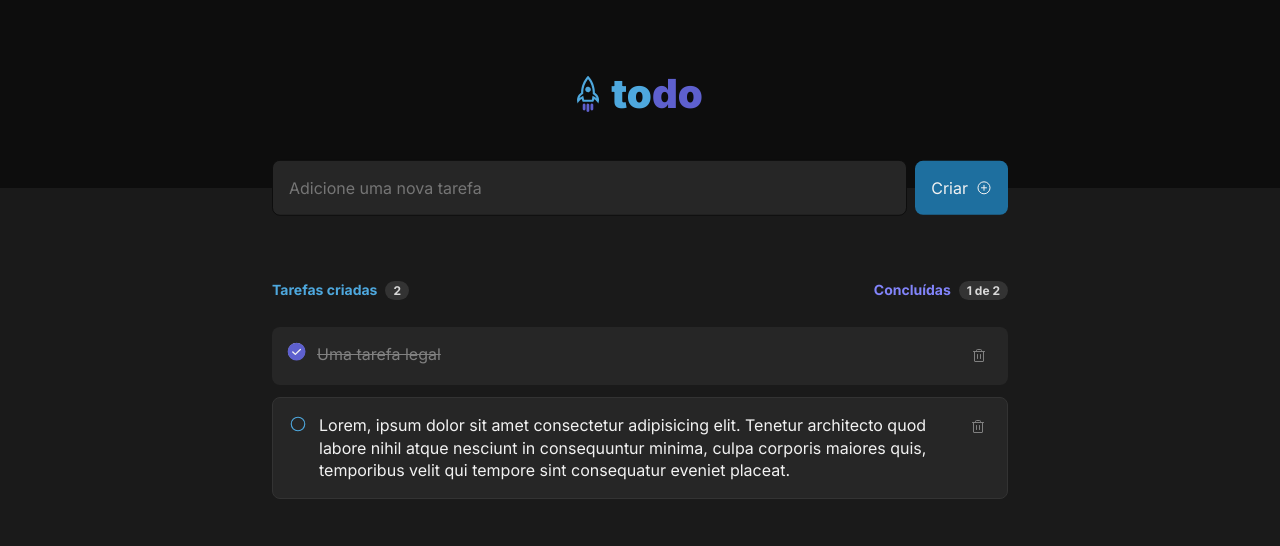
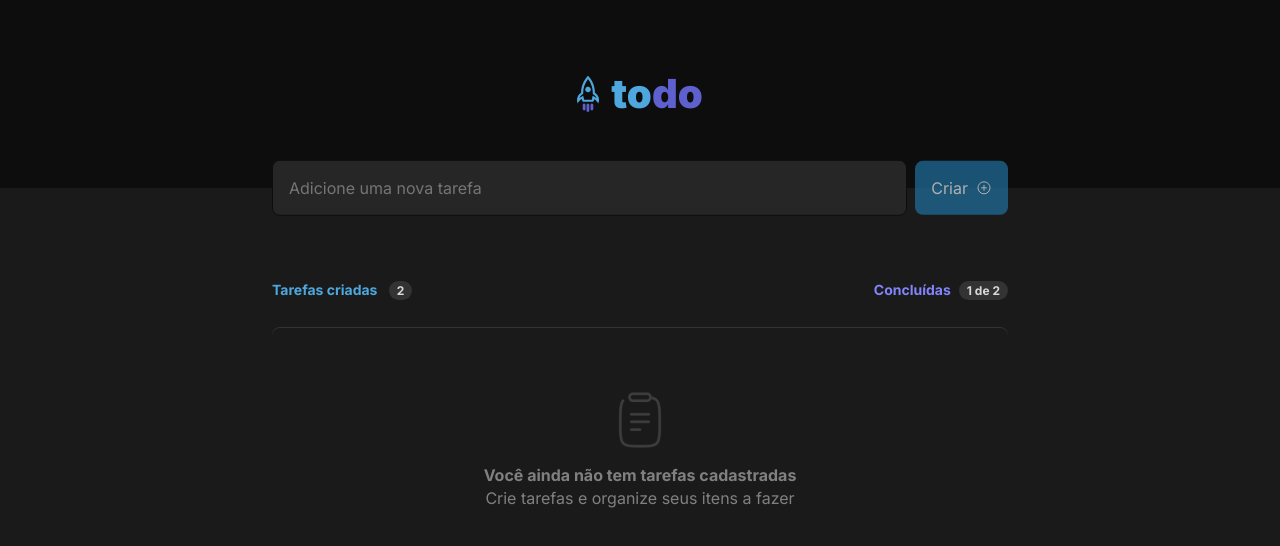
Before and after one commit to devgustavosantos/to-do-list, a React (Vite) app: page / in a window 1280 px wide. Shown: the top 546 px of the page. Built offline with nearby package versions, Linux system fonts and the light colour scheme.

Commit message:
feat: creates the functionality of adding a task

```diff
--- a/src/components/Input/index.tsx
+++ b/src/components/Input/index.tsx
@@ -1,19 +1,30 @@
 import { PlusCircle } from 'phosphor-react';
 
 import styles from './styles.module.css';
+import { InputProps } from './types';
+import { useInput } from './useInput';
 
-export function Input() {
+export function Input({ onAddNewTask }: InputProps) {
+  const { handleAddNewTask, handleNewTask, isButtonAddDisabled, newTask } =
+    useInput({ onAddNewTask });
+
   return (
-    <div className={styles.input}>
+    <form className={styles.input}>
       <input
         type="text"
         placeholder="Adicione uma nova tarefa"
         className={styles.entry}
+        value={newTask}
+        onChange={handleNewTask}
       />
-      <button className={styles['button-add']}>
+      <button
+        className={styles['button-add']}
+        disabled={isButtonAddDisabled}
+        onClick={handleAddNewTask}
+      >
         Criar
         <PlusCircle />
       </button>
-    </div>
+    </form>
   );
 }
--- a/src/components/Input/styles.module.css
+++ b/src/components/Input/styles.module.css
@@ -33,6 +33,11 @@
   transition: background-color 0.4s;
 }
 
-.input > .button-add:hover {
+.button-add:disabled {
+  filter: opacity(0.7);
+  cursor: not-allowed;
+}
+
+.button-add:not(:disabled):hover {
   background-color: var(--blue);
 }
--- /dev/null
+++ b/src/components/Input/types.ts
@@ -0,0 +1,5 @@
+import { TaskProps } from '../../types/Task';
+
+export type InputProps = {
+  onAddNewTask: (task: TaskProps) => void;
+};
--- /dev/null
+++ b/src/components/Input/useInput.ts
@@ -0,0 +1,30 @@
+import { ChangeEvent, FormEvent, useState } from 'react';
+
+import { TaskProps } from '../../types/Task';
+import { InputProps } from './types';
+
+export function useInput({ onAddNewTask }: InputProps) {
+  const [newTask, setNewTask] = useState('');
+
+  function handleNewTask(event: ChangeEvent<HTMLInputElement>) {
+    setNewTask(event.target.value);
+  }
+
+  function handleAddNewTask(event: FormEvent) {
+    event.preventDefault();
+
+    const newTaskToAdd: TaskProps = {
+      id: crypto.randomUUID(),
+      content: newTask.trim(),
+      status: 'in progress',
+    };
+
+    onAddNewTask(newTaskToAdd);
+
+    setNewTask('');
+  }
+
+  const isButtonAddDisabled = newTask.trim() === '';
+
+  return { handleAddNewTask, handleNewTask, isButtonAddDisabled, newTask };
+}
--- a/src/components/Main/index.tsx
+++ b/src/components/Main/index.tsx
@@ -3,31 +3,29 @@ import { Input } from '../Input';
 import { Summary } from '../Summary';
 import { Task } from '../Task';
 import styles from './styles.module.css';
+import { useMain } from './useMain';
 
 export function Main() {
-  const tasks: string[] = ['1'];
+  const { addNewTask, tasks } = useMain();
 
   return (
     <main className={styles.main}>
-      <Input />
+      <Input onAddNewTask={addNewTask} />
       <section className={styles['tasks-container']}>
         <Summary
           total={2}
           completed={1}
         />
         {tasks.length === 0 && <Empty />}
-        {tasks.length !== 0 && (
-          <>
+        {tasks.length !== 0 &&
+          tasks.map(task => (
             <Task
-              content="Uma tarefa legal"
-              status="completed"
+              id={task.id}
+              key={task.id}
+              content={task.content}
+              status={task.status}
             />
-            <Task
-              content="Lorem, ipsum dolor sit amet consectetur adipisicing elit. Tenetur architecto quod labore nihil atque nesciunt in consequuntur minima, culpa corporis maiores quis, temporibus velit qui tempore sint consequatur eveniet placeat."
-              status="in progress"
-            />
-          </>
-        )}
+          ))}
       </section>
     </main>
   );
--- /dev/null
+++ b/src/components/Main/useMain.ts
@@ -0,0 +1,13 @@
+import { useState } from 'react';
+
+import { TaskProps } from '../../types/Task';
+
+export function useMain() {
+  const [tasks, setTasks] = useState<TaskProps[]>([]);
+
+  function addNewTask(task: TaskProps) {
+    setTasks(state => [task, ...state]);
+  }
+
+  return { addNewTask, tasks };
+}
--- a/src/components/Summary/index.tsx
+++ b/src/components/Summary/index.tsx
@@ -9,7 +9,7 @@ export function Summary({ total, completed }: SummaryProps) {
   return (
     <div className={styles.summary}>
       <p className={styles.created}>
-        Tarefas criadas<strong className={styles.emphasis}>{total}</strong>
+        Tarefas criadas <strong className={styles.emphasis}>{total}</strong>
       </p>
       <p className={styles.complete}>
         Concluídas
--- a/src/components/Task/index.tsx
+++ b/src/components/Task/index.tsx
@@ -1,11 +1,7 @@
 import { CheckCircle, Circle, Trash } from 'phosphor-react';
 
+import { TaskProps } from '../../types/Task';
 import styles from './styles.module.css';
-
-type TaskProps = {
-  content: string;
-  status: 'completed' | 'in progress';
-};
 
 export function Task({ content, status }: TaskProps) {
   const taskClassName =
--- /dev/null
+++ b/src/types/Task.ts
@@ -0,0 +1,5 @@
+export type TaskProps = {
+  id: string;
+  content: string;
+  status: 'completed' | 'in progress';
+};
```
